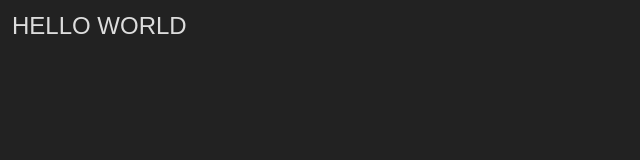
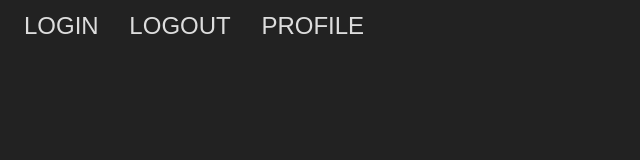
Before and after one commit to kevwhuang/auth0, a website: page public/index.html in a window 1280 px wide. Shown: the whole page, without its empty margins (0-640 px from the left). Drawn offline with Linux system fonts and the light colour scheme.

Commit message:
Added some buttons

```diff
--- a/public/css/main.css
+++ b/public/css/main.css
@@ -1,9 +1,17 @@
-body {
-    background: #222;
+a,
+a:visited {
     color: #ddd;
     margin: 12px;
 }
 
-h1 {
+a:hover,
+a:active {
+    color: tomato;
+}
+
+body {
+    background: #222;
+    color: #ddd;
     font-size: 24px;
+    margin: 12px;
 }
--- a/public/index.html
+++ b/public/index.html
@@ -22,7 +22,9 @@
 
     <main>
 
-        <h1>HELLO WORLD</h1>
+        <a href="/login">LOGIN</a>
+        <a href="/logout">LOGOUT</a>
+        <a href="/profile">PROFILE</a>
 
     </main>
 
```
Also changed, not shown: public/404.html (+0 -2 lines), src/app.mjs (+4 -4 lines).
